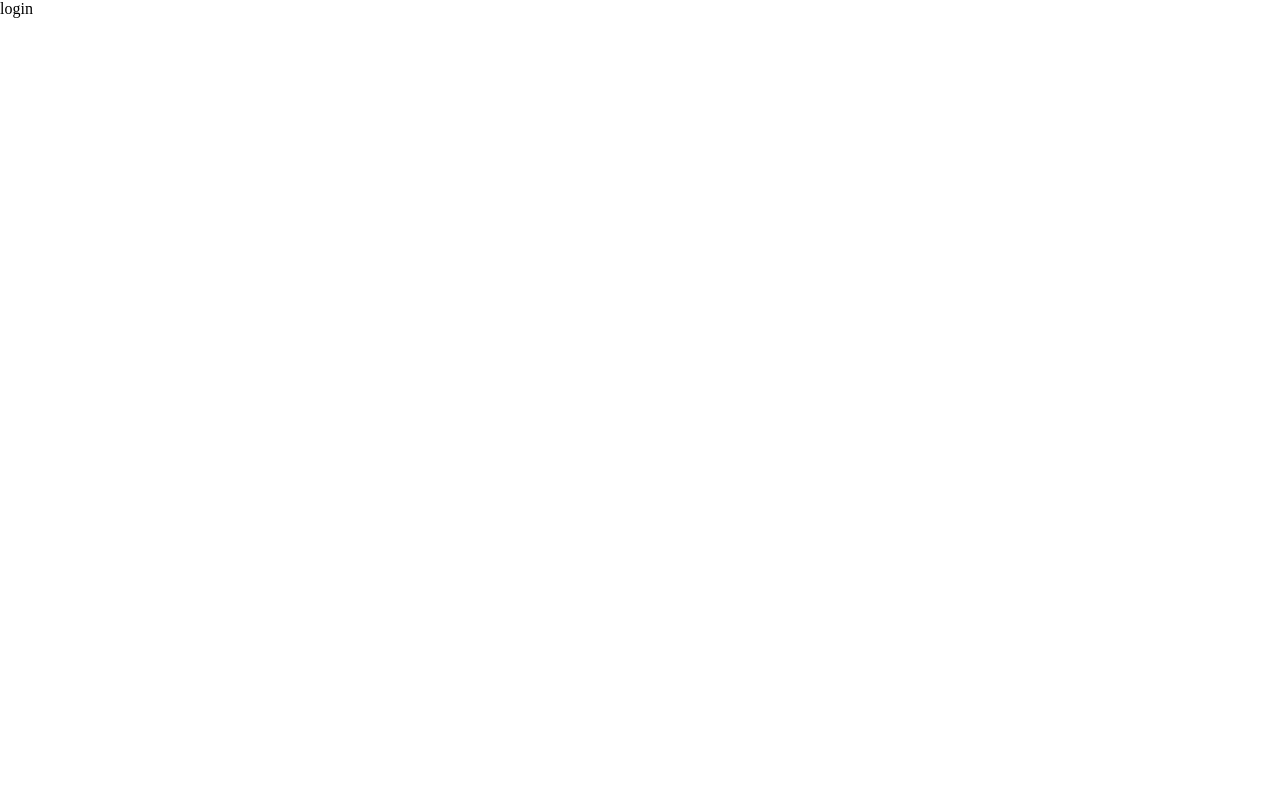
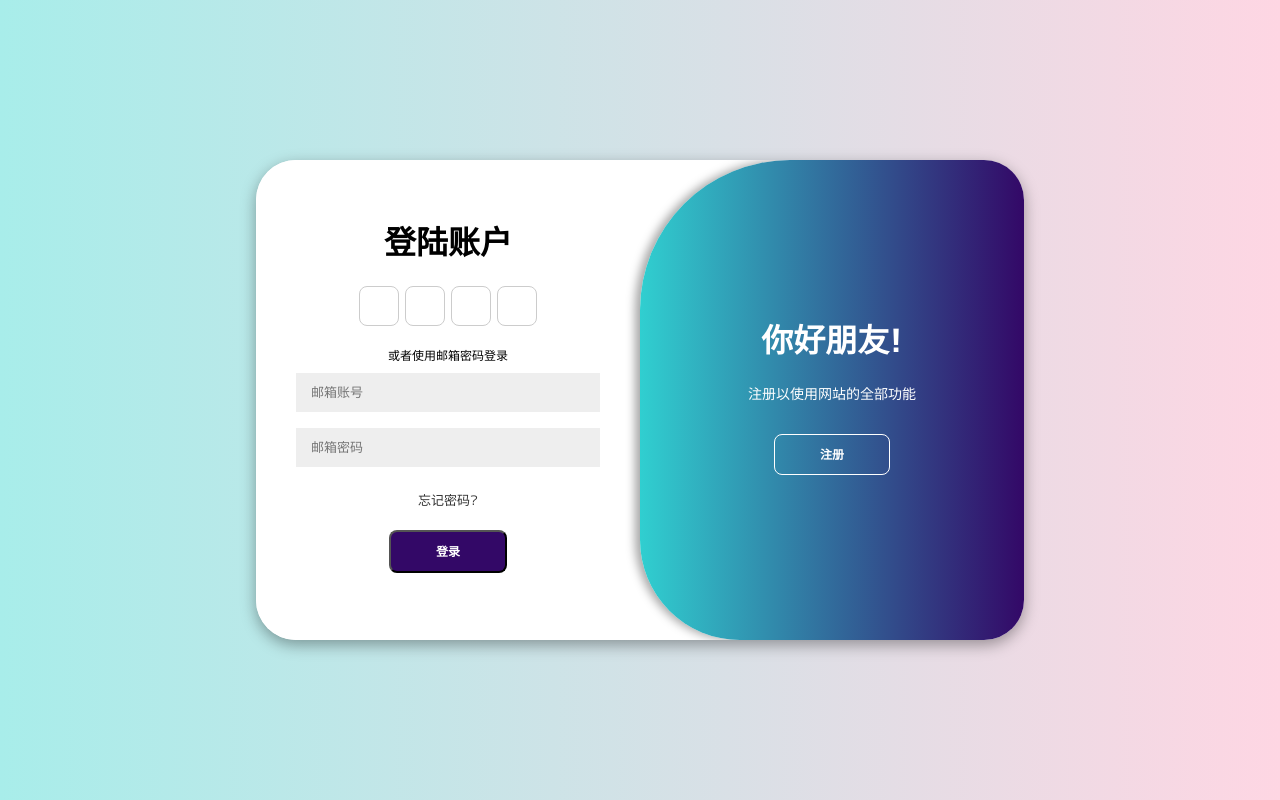
Before and after one commit to Thyonox/shop-admin, a Vue app in the folder Shop-Client/: page /login in a window 1280 px wide. Built offline with nearby package versions, Linux system fonts and the light colour scheme.

Commit message:
[Shop-Client] - Update Login Page

```diff
--- a/Shop-Client/src/pages/auth/login.vue
+++ b/Shop-Client/src/pages/auth/login.vue
@@ -1,11 +1,301 @@
 <template>
-login
+    <div class="body">
+        <div :class="['container',{'active':isShow}]" id="container">
+            <div class="form-container sign-in">
+                <div class="form">
+                    <h1>登陆账户</h1>
+                    <div class="social-icons">
+                        <a href="#"><i class="ri-google-fill"></i></a>
+                        <a href="#"><i class="ri-wechat-fill"></i></a>
+                        <a href="#"><i class="ri-facebook-circle-fill"></i></a>
+                        <a href="#"><i class="ri-linkedin-box-fill"></i></a>
+                    </div>
+                    <span>或者使用邮箱密码登录</span>
+                    <input type="email" placeholder="邮箱账号">
+                    <input type="password" placeholder="邮箱密码">
+                    <a href="#">忘记密码?</a>
+                    <button>登录</button>
+                </div>
+            </div>
+
+            <div class="form-container sign-up">
+                <div class="form">
+                    <h1>创建账户</h1>
+                    <div class="social-icons">
+                        <a href="#"><i class="ri-google-fill"></i></a>
+                        <a href="#"><i class="ri-wechat-fill"></i></a>
+                        <a href="#"><i class="ri-facebook-circle-fill"></i></a>
+                        <a href="#"><i class="ri-linkedin-box-fill"></i></a>
+                    </div>
+                    <span>或者使用邮箱密码注册</span>
+                    <input type="text" placeholder="用户名">
+                    <input type="email" placeholder="邮箱账号">
+                    <input type="password" placeholder="邮箱密码">
+                    <button>注册</button>
+                </div>
+            </div>
+
+            <div class="toggle-container">
+                <div class="toggle">
+                    <div class="toggle-panel toggle-left">
+                        <h1>欢迎回来!</h1>
+                        <p>登录以使用网站的全部功能</p>
+                        <button class="btn" id="loginBtn" @click="isShow=false">登录</button>
+                    </div>
+
+                    <div class="toggle-panel toggle-right">
+                        <h1>你好朋友!</h1>
+                        <p>注册以使用网站的全部功能</p>
+                        <button class="btn" id="registerBtn" @click="isShow=true">注册</button>
+                    </div>
+                </div>
+            </div>
+        </div>
+    </div>
 </template>
 
 <script setup>
+import {ref} from "vue";
+
+// 登录注册状态切换
+const isShow = ref(false);
+
 
 </script>
 
 <style scoped>
+@import url('https://fonts.googleapis.com/css2?family=M+PLUS+1p:wght@100;300;400;500;700;800;900&display=swap');
 
+* {
+    padding: 0;
+    margin: 0;
+    box-sizing: border-box;
+    font-family: 'M PLUS 1p', sans-serif;
+}
+
+.body {
+    display: flex;
+    align-items: center;
+    justify-content: center;
+    height: 100vh;
+    background: linear-gradient(to right, #a8edea, #fed6e3);
+}
+
+/* 父容器使用相对定位，子容器使用绝对定位 */
+.container {
+    background-color: #fff;
+    border-radius: 40px;
+    overflow: hidden;
+    min-height: 480px;
+    max-width: 100%;
+    width: 768px;
+    position: relative;
+    box-shadow: 0 5px 15px rgba(0, 0, 0, 0.35);
+}
+
+.container p {
+    font-size: 14px;
+    line-height: 20px;
+    text-align: center;
+    margin: 20px 0;
+}
+
+.container span {
+    font-size: 12px;
+}
+
+.container a {
+    text-decoration: none;
+    color: #333;
+    font-size: 13px;
+    margin: 15px 0 10px;
+}
+
+.container button {
+    border-radius: 8px;
+    background-color: #330867;
+    color: #fff;
+    font-size: 12px;
+    font-weight: 600;
+    padding: 10px 45px;
+    margin: 10px 0;
+    cursor: pointer;
+}
+
+.container button.btn {
+    background-color: transparent;
+    border: 1px solid #fff;
+}
+
+.container .form {
+    height: 100%;
+    display: flex;
+    flex-direction: column;
+    align-items: center;
+    justify-content: center;
+    padding: 0 40px;
+    background-color: #fff;
+}
+
+.container input {
+    width: 100%;
+    padding: 10px 15px;
+    margin: 8px 0;
+    background-color: #eee;
+    border: none;
+    outline: none;
+    font-size: 13px;
+}
+
+.form-container {
+    position: absolute;
+    top: 0;
+    width: 50%;
+    height: 100%;
+    transition: all 0.6s ease-in-out;
+    background-color: #fff;
+}
+
+.sign-in {
+    left: 0;
+    z-index: 2;
+}
+
+/* 使动画连贯 */
+.container.active .sign-in {
+    transform: translateX(100%);
+    opacity: 0;
+    z-index: 1;
+    animation: signInMove 0.6s;
+}
+
+@keyframes signInMove {
+
+    0%,
+    49.99% {
+        opacity: 1;
+        z-index: 2;
+    }
+
+    50% {
+        opacity: 0;
+        z-index: 1;
+    }
+}
+
+.sign-up {
+    left: 0;
+    z-index: 1;
+    opacity: 0;
+}
+
+.container.active .sign-up {
+    transform: translateX(100%);
+    z-index: 2;
+    opacity: 1;
+    animation: signUpMove 0.6s;
+}
+
+@keyframes signUpMove {
+
+    0%,
+    49.99% {
+        opacity: 0;
+        z-index: 1;
+    }
+
+    50% {
+        opacity: 1;
+        z-index: 2;
+    }
+}
+
+.social-icons {
+    margin: 20px 0;
+}
+
+.social-icons a {
+    border: 1px solid #ccc;
+    border-radius: 20%;
+    display: inline-flex;
+    align-items: center;
+    justify-content: center;
+    margin: 0 3px;
+    width: 40px;
+    height: 40px;
+    font-size: 20px;
+}
+
+.social-icons a:hover {
+    border-color: #9c9c9c;
+}
+
+.toggle-container {
+    position: absolute;
+    top: 0;
+    left: 50%;
+    width: 50%;
+    height: 100%;
+    background: linear-gradient(to right, #30cfd0, #330867);
+    overflow: hidden;
+    z-index: 10000;
+    border-radius: 150px 0 0 100px;
+    transition: all 0.6s ease-in-out;
+    box-shadow: -5px 0 10px rgba(0, 0, 0, 0.35);
+}
+
+.container.active .toggle-container {
+    transform: translateX(-100%);
+    border-radius: 0 150px 100px 0;
+    box-shadow: 5px 0 10px rgba(0, 0, 0, 0.35);
+}
+
+.toggle {
+    position: relative;
+    height: 100%;
+    width: 200%;
+    left: -100%;
+    overflow: hidden;
+    color: #fff;
+    transform: translateX(0);
+    transition: all 0.6s ease-in-out;
+}
+
+/* 跟随父容器 toggle-container 的变化，确保覆盖整个容器 */
+.container.active .toggle {
+    transform: translateX(50%);
+}
+
+.toggle-panel {
+    position: absolute;
+    top: 0;
+    height: 100%;
+    width: 50%;
+    display: flex;
+    flex-direction: column;
+    align-items: center;
+    justify-content: center;
+    padding: 0 30px;
+    text-align: center;
+    transition: all 0.6s ease-in-out;
+    transform: translateX(0);
+}
+
+.toggle-left {
+    left: -50%;
+    transform: translateX(0);
+}
+
+.container.active .toggle-left {
+    transform: translateX(100%);
+}
+
+.toggle-right {
+    right: 0;
+    transform: translateX(0);
+}
+
+.container.active .toggle-right {
+    transform: translateX(100%);
+}
 </style>
```
